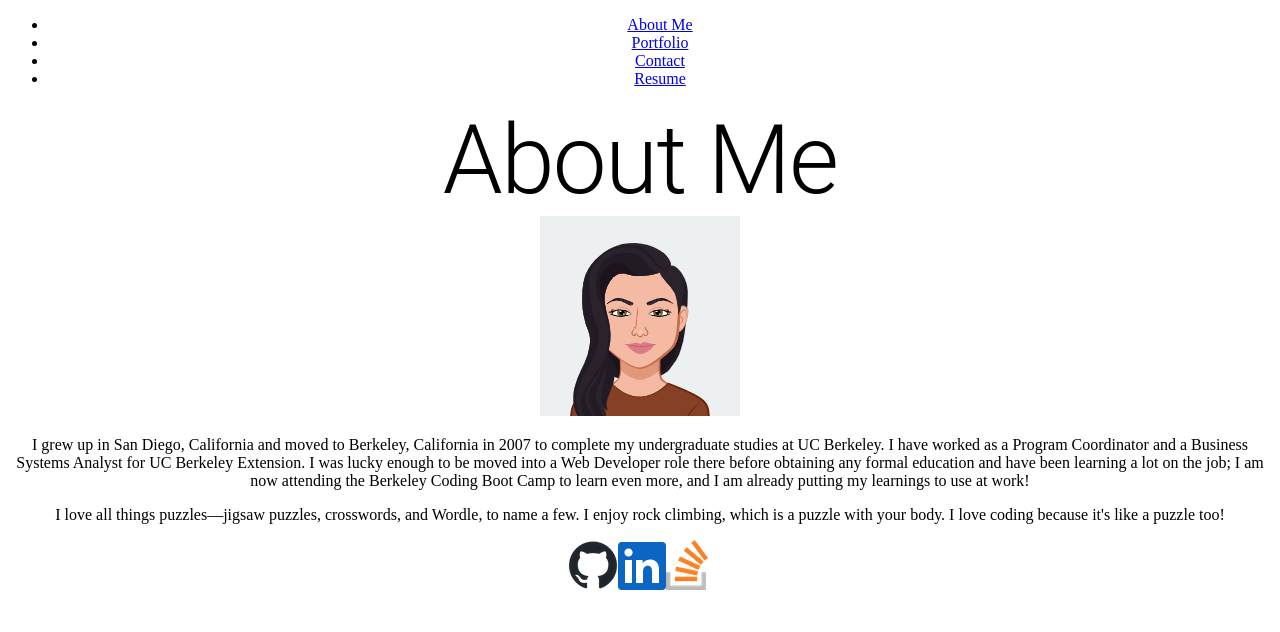
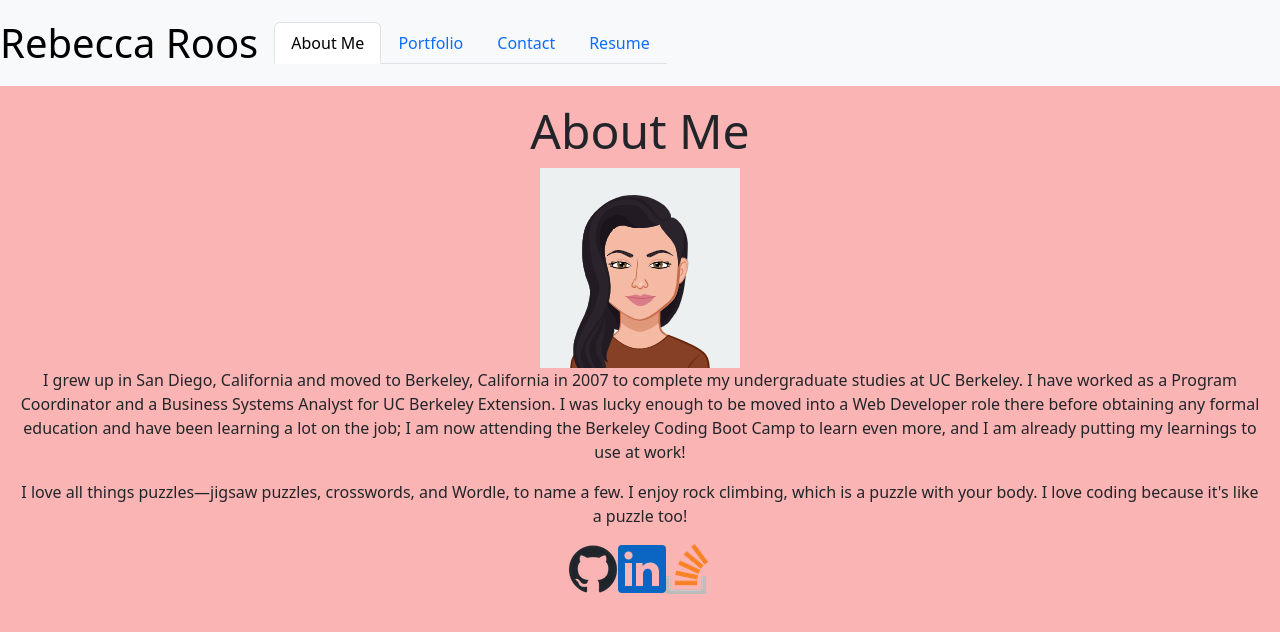
Before and after one commit to sendusyourbones/rebecca-react-portfolio, a React (Create React App) app: page / in a window 1280 px wide. Shown: the top 632 px of the page. Built offline with nearby package versions, Linux system fonts and the light colour scheme.

Commit message:
Add bootstrap and initial styles

```diff
--- a/package.json
+++ b/package.json
@@ -9,6 +9,7 @@
     "@testing-library/jest-dom": "^5.16.5",
     "@testing-library/react": "^13.4.0",
     "@testing-library/user-event": "^13.5.0",
+    "bootstrap": "^5.3.0",
     "react": "^18.2.0",
     "react-dom": "^18.2.0",
     "react-scripts": "5.0.1",
--- /dev/null
+++ b/src/assets/styles/About.css
@@ -0,0 +1,6 @@
+img {
+    border: 10px double var(--brown);
+    border-radius: 50%;
+    margin-right: 3%;
+    max-height: 200px;
+}
--- /dev/null
+++ b/src/assets/styles/Header.css
@@ -0,0 +1,5 @@
+
+
+.my-name {
+    margin: auto;
+}
--- /dev/null
+++ b/src/assets/styles/Main.css
@@ -0,0 +1,11 @@
+body {
+    background-color: #fab4b4;
+}
+
+h1 {
+    font-size: 3rem;
+}
+
+section {
+    margin: 1rem;
+}
--- a/src/components/Header.js
+++ b/src/components/Header.js
@@ -6,6 +6,7 @@ import {
   Portfolio,
   Resume,
 } from '../components';
+import '../assets/styles/Header.css';
 
 export const Header = () => {
 
@@ -30,7 +31,15 @@ export const Header = () => {
 
   return (
     <div>
-        <Navigation currentPage={currentPage} handlePageChange={handlePageChange} />
+        <header>
+          <nav class="navbar navbar-expand-md bg-body-tertiary">
+          <p class="fs-1 navbar-brand my-name">Rebecca Roos</p>
+            <button class="navbar-toggler" type="button" data-bs-toggle="collapse" data-bs-target="#portfolioNav" aria-controls="portfolioNav" aria-expanded="false" aria-label="Toggle navigation">
+              <span class="navbar-toggler-icon"></span>
+            </button>
+            <Navigation currentPage={currentPage} handlePageChange={handlePageChange} />
+          </nav>
+        </header>
         {renderPage()}
     </div>
   );
--- a/src/components/Navigation.js
+++ b/src/components/Navigation.js
@@ -1,7 +1,9 @@
 import React from 'react';
+import '../assets/styles/Header.css';
 
 export const Navigation = ({ currentPage, handlePageChange }) => {
     return (
+        <div class="collapse navbar-collapse" id="portfolioNav">
             <ul className="nav nav-tabs">
                 <li className="nav-item">
                     <a
@@ -40,6 +42,7 @@ export const Navigation = ({ currentPage, handlePageChange }) => {
                     </a>
                 </li>
             </ul>
+        </div>
     );
 }
 
--- a/src/components/pages/About.js
+++ b/src/components/pages/About.js
@@ -7,9 +7,7 @@ import Avatar from '../../assets/images/avatar.png';
 export const About = () => {
     return (
         <section>
-            <Typography variant="h1">
-                About Me
-            </Typography>
+            <h1>About Me</h1>
 
             <img
                 src={Avatar}
--- a/src/index.js
+++ b/src/index.js
@@ -1,6 +1,8 @@
 import React from 'react';
 import ReactDOM from 'react-dom/client';
 import App from './App';
+import 'bootstrap/dist/css/bootstrap.min.css';
+import './assets/styles/Main.css';
 
 const root = ReactDOM.createRoot(document.getElementById('root'));
 root.render(
```
Also changed, not shown: 1 other file (tests, documents, lock files or other folders). Lines whose indentation alone changed are shown as unchanged.
